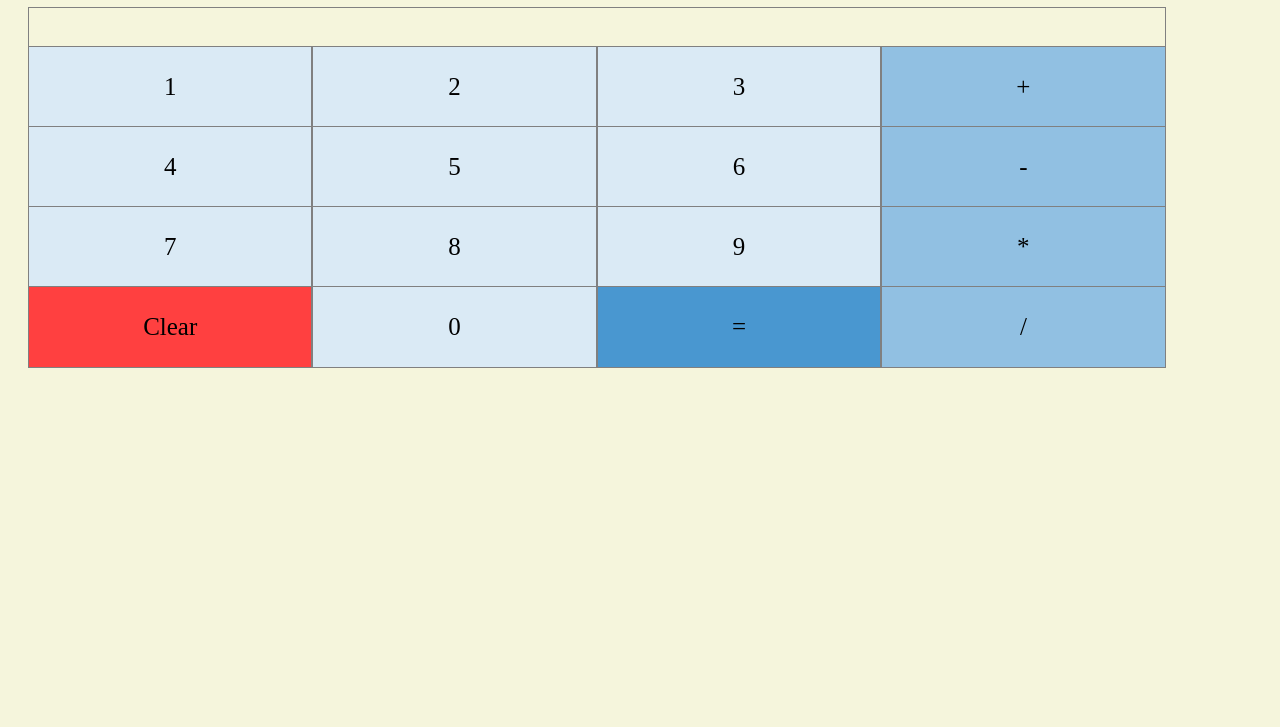
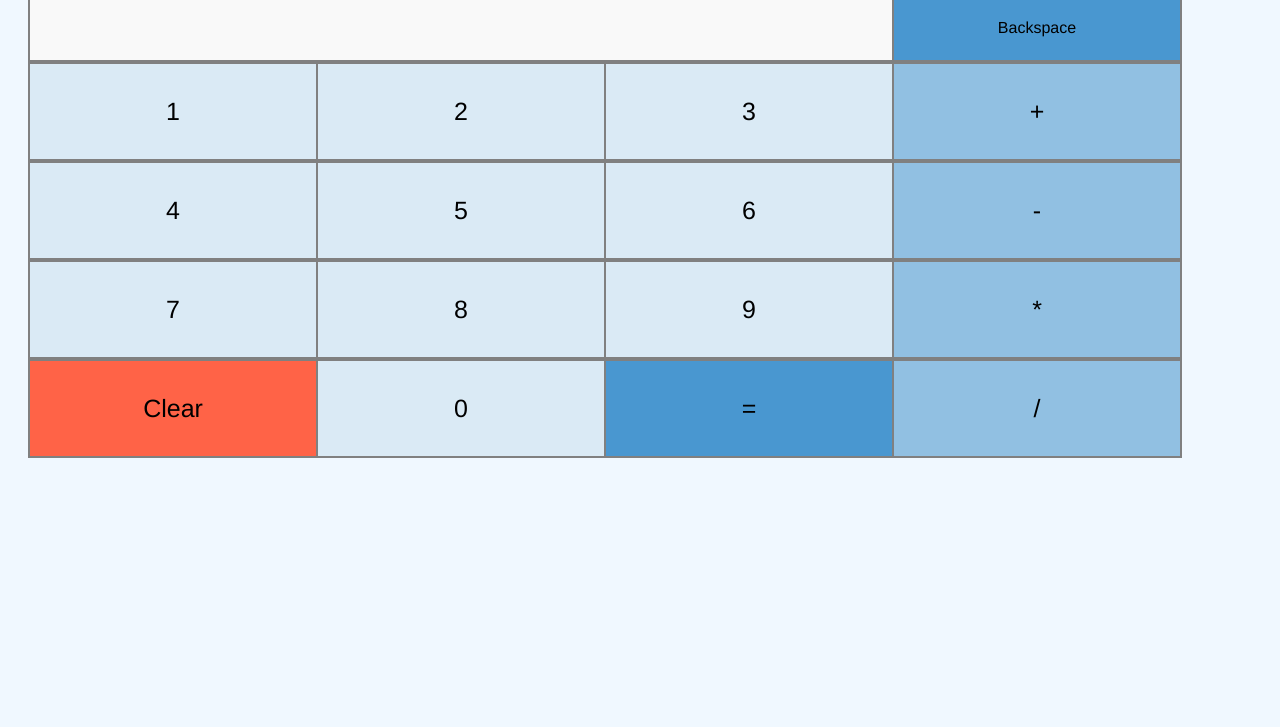
Before and after one commit to t3snake/calculator-js, a plain HTML site: page index.html in a window 1280 px wide. Shown: the part 73-800 px from the top of the page. Drawn offline with Linux system fonts and the light colour scheme.

Commit message:
Add polish

```diff
--- a/index.html
+++ b/index.html
@@ -9,9 +9,12 @@
 </head>
 <body>
 
-    <h1>Calculator</h1>
+    <h2>Calculator</h1>
 
-    <div id="display"></div>
+    <div id="display">
+        <span id="input"></span>
+        <span class="button back">Backspace</span>
+    </div>
 
     <div id="controls">
         <div id="row1">
@@ -40,5 +43,6 @@
         </div>
     </div>
 
+
 </body>
 </html>
--- a/script.js
+++ b/script.js
@@ -37,12 +37,14 @@ function operate(num1, op, num2) {
 }
 
 const buttons = document.querySelectorAll(".button");
-const display = document.querySelector("#display");
+const display = document.querySelector("#input");
 const operators = {"+": true, "-": true, "*": true, "/": true};
 let stack = [];
 
 buttons.forEach((button) => {
-    if (button.classList.contains("clear")){
+    if (button.classList.contains("back")){
+        addBackClickListener(button);
+    } else if (button.classList.contains("clear")){
         addClearClickListener(button);
     } else if (button.classList.contains("equals")){
         addEqualsClickListener(button);
@@ -51,6 +53,12 @@ buttons.forEach((button) => {
     }
 
 })
+
+function addBackClickListener(button) {
+    button.addEventListener("click", () => {
+        display.textContent = display.textContent.slice(0,-1);
+    })
+}
 
 function addClearClickListener(button) {
     button.addEventListener("click", () => {
--- a/styles.css
+++ b/styles.css
@@ -1,33 +1,49 @@
-body{
-    background-color: #f5f5dc;
-    height: 400px;
+html, body{
+    background-color: #f0f8ff;
+    width: 100%;
+    height: 90%;
+
     caret-color: transparent;
+    font-family: Helvetica, sans-serif;
 }
 
-h1 {
+h2 {
     text-align: center;
 }
 
 #display {
+    display: flex;
+
+    width: 90%;
+    height: 10%;
+
+    margin: 20px 20px 0px 20px;
+
+    border: 1px solid grey;
+}
+
+#input {
     display: flex;
     justify-content: flex-end;
     align-items: center;
 
     font-size: 25px;
 
-    width: 90%;
-    height: 10%;
+    width: 75%;
+    height: 100%;
 
-    margin: 20px 20px 0px 20px;
     padding: 0px 20px;
+    box-sizing: border-box;
 
+    background-color: #f9f9f9;
     border: 1px solid grey;
-    box-sizing: border-box;
 }
 
 #controls {
     width: 90%;
-    height: 80%;
+    height: 60%;
+    min-height: 300px;
+    max-height: 600px;
     margin: 0px 20px 0px 20px;
 }
 
@@ -36,10 +52,12 @@ h1 {
     justify-content: space-between;
     align-items: center;
 
+    font-size: 25px;
+
     width: 100%;
     height: 25%;
 
-    position: relative;
+    border: 1px solid grey;
 }
 
 .button {
@@ -47,17 +65,17 @@ h1 {
     justify-content: center;
     align-items: center;
 
-    font-size: 25px;
     width: 25%;
     height: 100%;
     border: 1px solid grey;
+    box-sizing: border-box;
 }
 
 .digit {
     background-color: #daeaf5;
 }
 
-.equals {
+.equals,.back {
     background-color: #4997d0;
 }
 
@@ -66,5 +84,5 @@ h1 {
 }
 
 .clear {
-    background-color: #ff4040;
+    background-color: #ff6347;
 }
```
